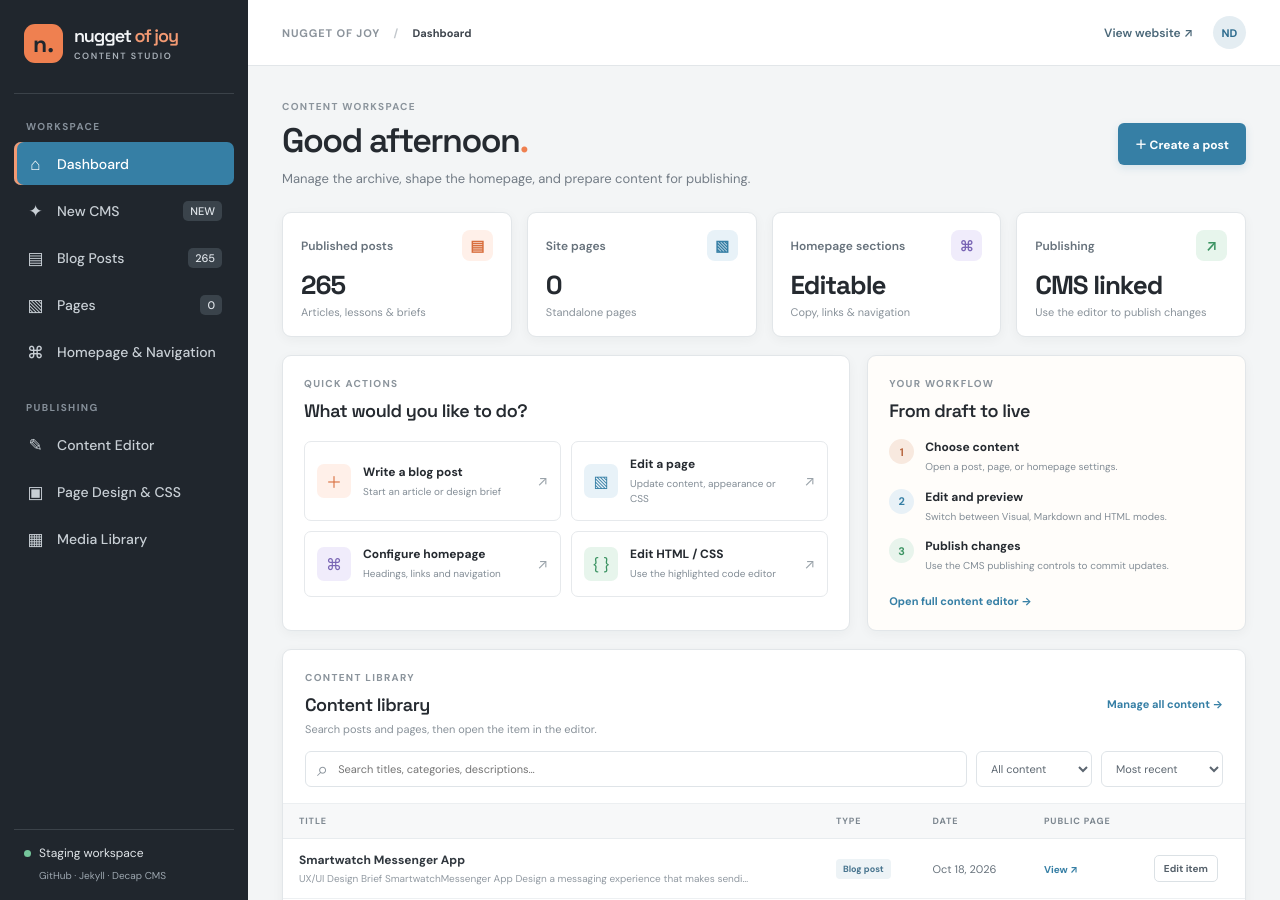
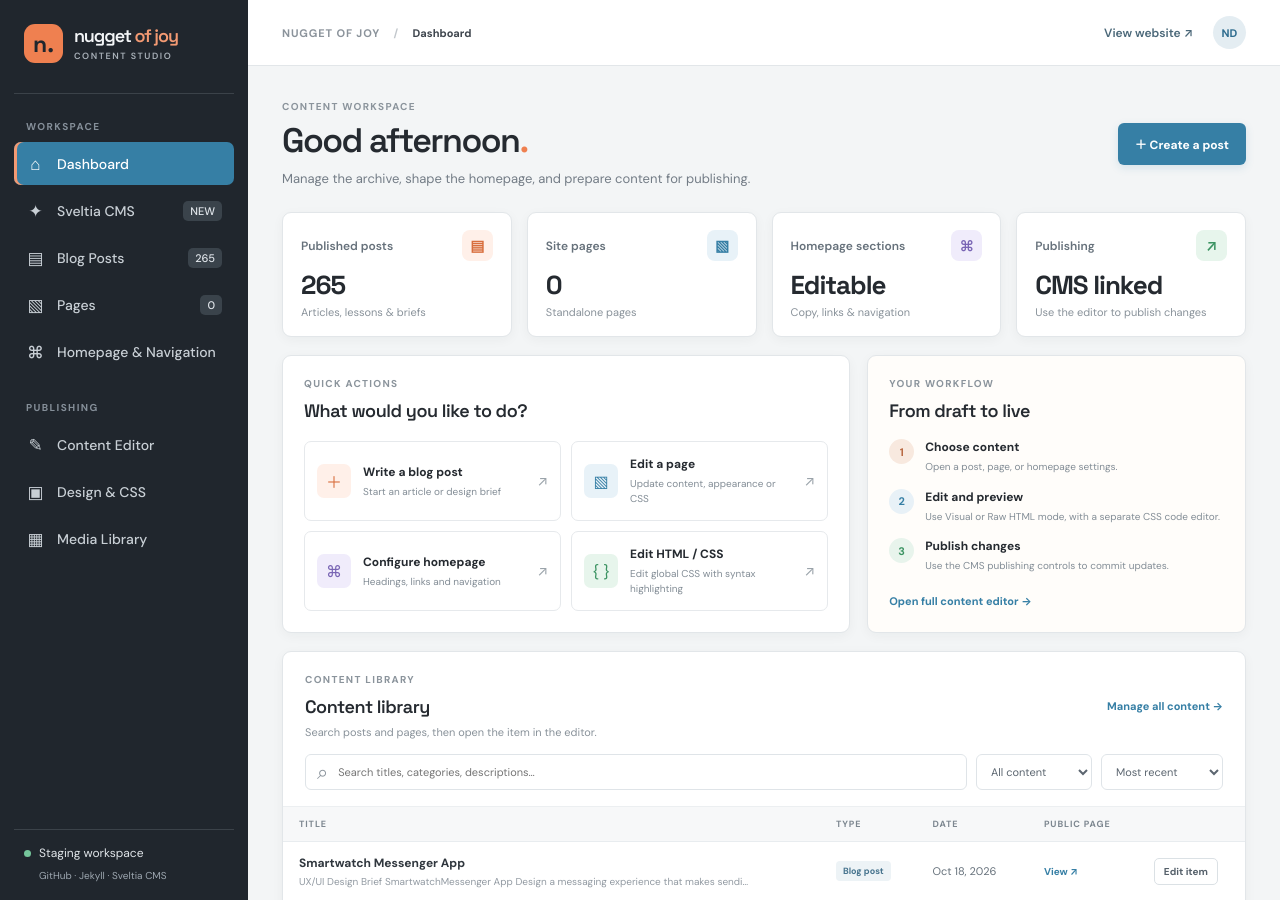
Before and after one commit to ndangelo/nuggetofjoy-jekyll, a Jekyll site: the page built from admin/index.html, in a window 1280 px wide and 900 px high. Built offline with Jekyll 4.4.1, drawn with Linux system fonts in a browser that asks for light colours.

Commit message:
Point staging dashboard to Sveltia CMS and CSS workspace

```diff
--- a/admin/index.html
+++ b/admin/index.html
@@ -21,7 +21,7 @@ permalink: /admin/index.html
       <div class="side-label">WORKSPACE</div>
       <nav class="side-nav" aria-label="Studio navigation">
         <a class="nav-link active" href="{{ '/admin/' | relative_url }}"><span class="nav-icon">⌂</span> Dashboard</a>
-        <a class="nav-link" href="https://app.pagescms.org/" target="_blank" rel="noopener"><span class="nav-icon">✦</span> New CMS <span class="nav-count">NEW</span></a>
+        <a class="nav-link" href="{{ '/admin/cms.html' | relative_url }}"><span class="nav-icon">✦</span> Sveltia CMS <span class="nav-count">NEW</span></a>
         <a class="nav-link" href="{{ '/admin/cms.html#/collections/posts' | relative_url }}"><span class="nav-icon">▤</span> Blog Posts <span id="post-count" class="nav-count">—</span></a>
         <a class="nav-link" href="{{ '/admin/cms.html#/collections/content_pages' | relative_url }}"><span class="nav-icon">▧</span> Pages <span id="page-count" class="nav-count">—</span></a>
         <a class="nav-link" href="{{ '/admin/cms.html#/collections/homepage_settings' | relative_url }}"><span class="nav-icon">⌘</span> Homepage &amp; Navigation</a>
@@ -29,10 +29,10 @@ permalink: /admin/index.html
       <div class="side-label side-label-spaced">PUBLISHING</div>
       <nav class="side-nav" aria-label="Publishing tools">
         <a class="nav-link" href="{{ '/admin/cms.html#/collections/posts' | relative_url }}"><span class="nav-icon">✎</span> Content Editor</a>
-        <a class="nav-link" href="{{ '/admin/cms.html#/collections/content_pages' | relative_url }}"><span class="nav-icon">▣</span> Page Design &amp; CSS</a>
+        <a class="nav-link" href="{{ '/admin/cms.html#/collections/site_code' | relative_url }}"><span class="nav-icon">▣</span> Design &amp; CSS</a>
         <a class="nav-link" href="{{ '/admin/cms.html#/media' | relative_url }}"><span class="nav-icon">▦</span> Media Library</a>
       </nav>
-      <div class="sidebar-bottom"><span class="status-dot"></span><span>Staging workspace</span><small>GitHub · Jekyll · Decap CMS</small></div>
+      <div class="sidebar-bottom"><span class="status-dot"></span><span>Staging workspace</span><small>GitHub · Jekyll · Sveltia CMS</small></div>
     </aside>
     <main class="main">
       <header class="topbar">
@@ -53,13 +53,13 @@ permalink: /admin/index.html
               <a class="action-card" href="{{ '/admin/cms.html#/collections/posts' | relative_url }}"><span class="action-icon orange">＋</span><span><b>Write a blog post</b><small>Start an article or design brief</small></span><span class="arrow">↗</span></a>
               <a class="action-card" href="{{ '/admin/cms.html#/collections/content_pages' | relative_url }}"><span class="action-icon blue">▧</span><span><b>Edit a page</b><small>Update content, appearance or CSS</small></span><span class="arrow">↗</span></a>
               <a class="action-card" href="{{ '/admin/cms.html#/collections/homepage_settings' | relative_url }}"><span class="action-icon purple">⌘</span><span><b>Configure homepage</b><small>Headings, links and navigation</small></span><span class="arrow">↗</span></a>
-              <a class="action-card" href="{{ '/admin/cms.html#/collections/posts' | relative_url }}"><span class="action-icon green">{ }</span><span><b>Edit HTML / CSS</b><small>Use the highlighted code editor</small></span><span class="arrow">↗</span></a>
+              <a class="action-card" href="{{ '/admin/cms.html#/collections/site_code' | relative_url }}"><span class="action-icon green">{ }</span><span><b>Edit HTML / CSS</b><small>Edit global CSS with syntax highlighting</small></span><span class="arrow">↗</span></a>
             </div>
           </article>
           <article class="panel guide-panel"><p class="eyebrow">YOUR WORKFLOW</p><h2>From draft to live</h2>
             <ol class="workflow">
               <li><span>1</span><div><b>Choose content</b><small>Open a post, page, or homepage settings.</small></div></li>
-              <li><span>2</span><div><b>Edit and preview</b><small>Switch between Visual, Markdown and HTML modes.</small></div></li>
+              <li><span>2</span><div><b>Edit and preview</b><small>Use Visual or Raw HTML mode, with a separate CSS code editor.</small></div></li>
               <li><span>3</span><div><b>Publish changes</b><small>Use the CMS publishing controls to commit updates.</small></div></li>
             </ol><a class="text-link" href="{{ '/admin/cms.html' | relative_url }}">Open full content editor →</a>
           </article>
```
